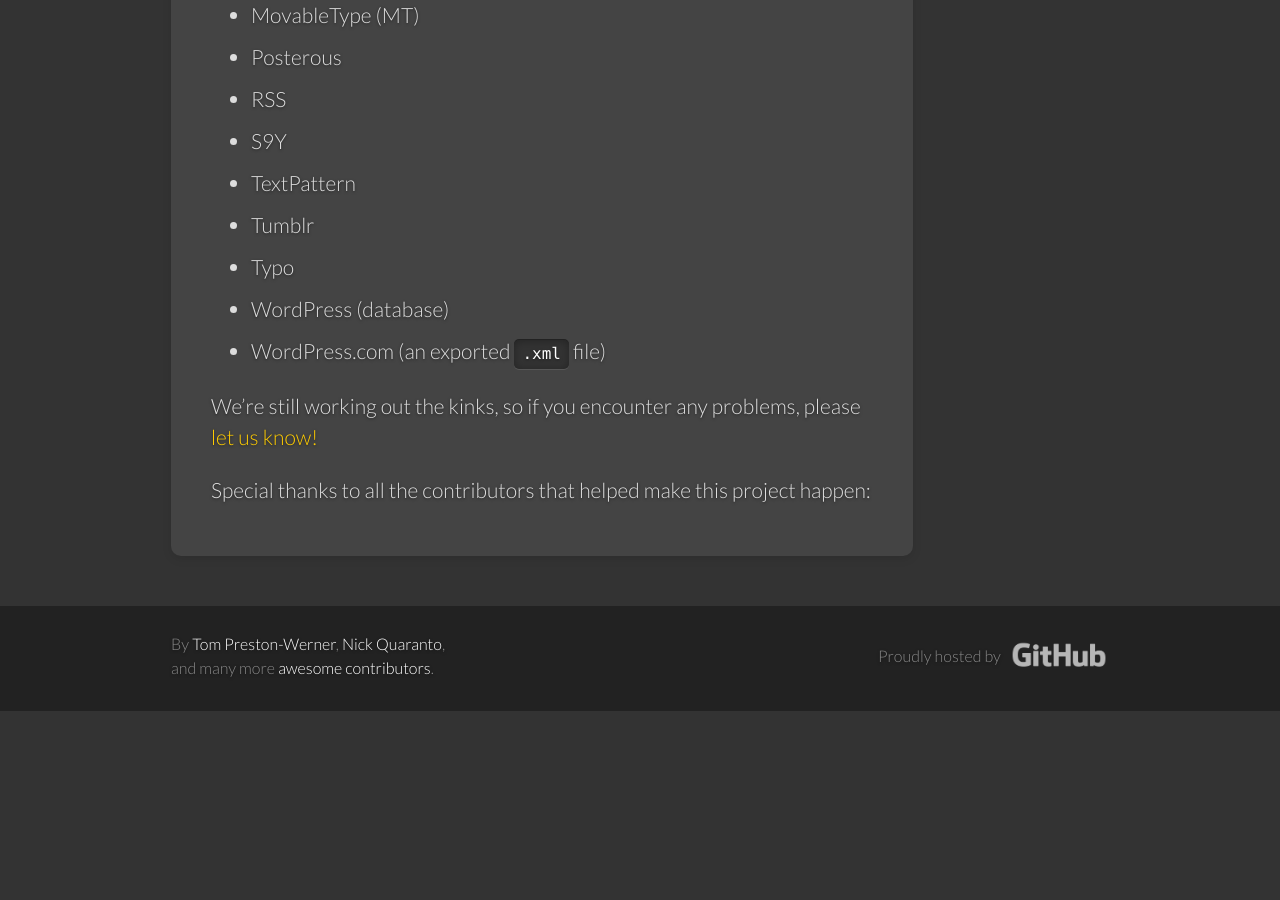
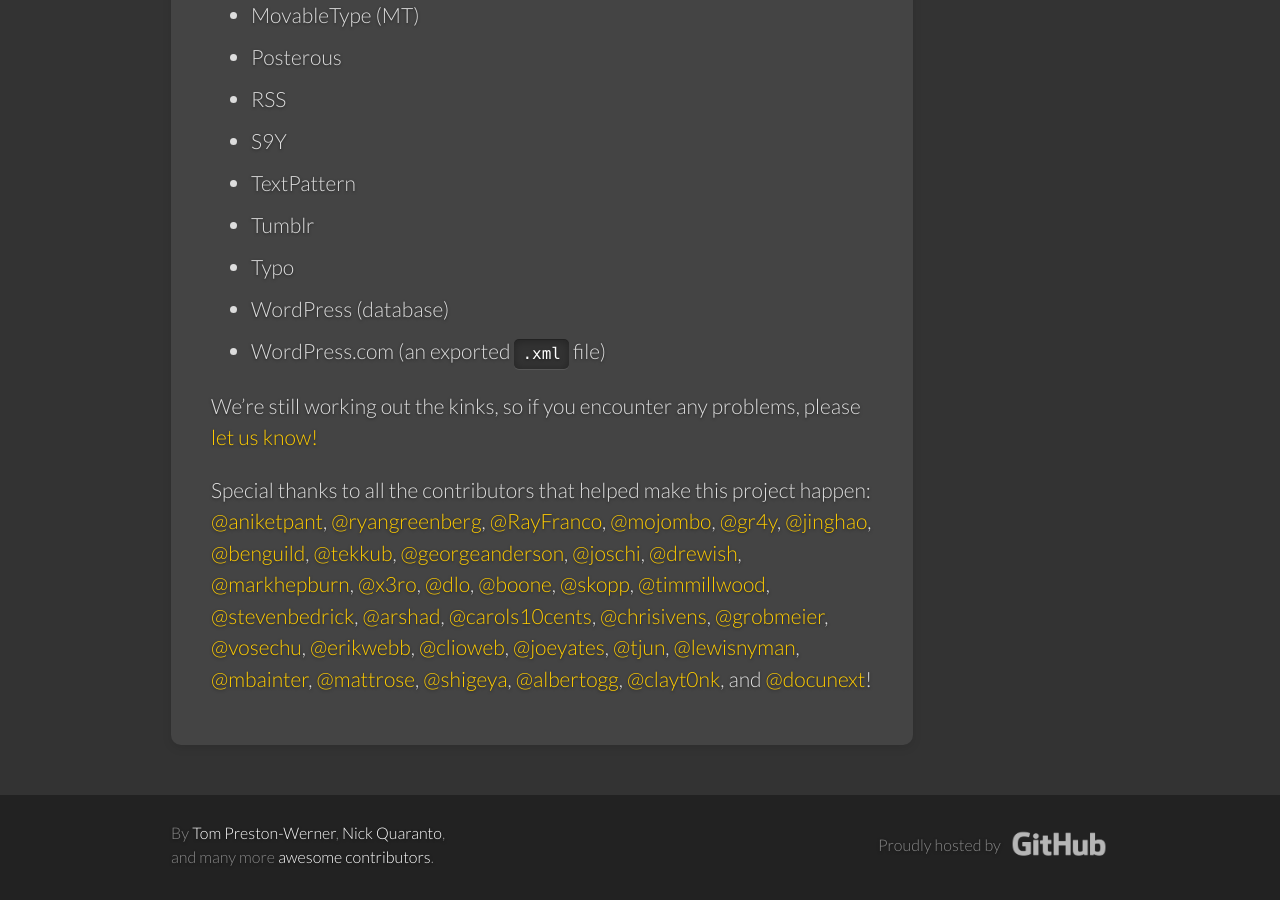
Before and after one commit to jekyll/jekyll-import, a Jekyll site: the page built from site/_posts/2013-12-17-jekyll-import-0-1-0-released.markdown, in a window 1280 px wide and 900 px high, scrolled down 820 px. Built offline with Jekyll 4.4.1, drawn with Linux system fonts in a browser that asks for light colours; some web fonts are replaced; before the commit the page ends 1531 px from its top, so only the background shows below that.

Commit message:
Add all the contributors to this release into the release post.

```diff
--- a/site/_posts/2013-12-17-jekyll-import-0-1-0-released.markdown
+++ b/site/_posts/2013-12-17-jekyll-import-0-1-0-released.markdown
@@ -34,6 +34,34 @@
 [let us know!][]
 
 Special thanks to all the contributors that helped make this project happen:
+[@aniketpant](https://github.com/aniketpant),
+[@ryangreenberg](https://github.com/ryangreenberg),
+[@RayFranco](https://github.com/RayFranco),
+[@mojombo](https://github.com/mojombo), [@gr4y](https://github.com/gr4y),
+[@jinghao](https://github.com/jinghao),
+[@benguild](https://github.com/benguild), [@tekkub](https://github.com/tekkub),
+[@georgeanderson](https://github.com/georgeanderson),
+[@joschi](https://github.com/joschi), [@drewish](https://github.com/drewish),
+[@markhepburn](https://github.com/markhepburn),
+[@x3ro](https://github.com/x3ro), [@dlo](https://github.com/dlo),
+[@boone](https://github.com/boone), [@skopp](https://github.com/skopp),
+[@timmillwood](https://github.com/timmillwood),
+[@stevenbedrick](https://github.com/stevenbedrick),
+[@arshad](https://github.com/arshad),
+[@carols10cents](https://github.com/carols10cents),
+[@chrisivens](https://github.com/chrisivens),
+[@grobmeier](https://github.com/grobmeier),
+[@vosechu](https://github.com/vosechu),
+[@erikwebb](https://github.com/erikwebb),
+[@clioweb](https://github.com/clioweb),
+[@joeyates](https://github.com/joeyates), [@tjun](https://github.com/tjun),
+[@lewisnyman](https://github.com/lewisnyman),
+[@mbainter](https://github.com/mbainter),
+[@mattrose](https://github.com/mattrose),
+[@shigeya](https://github.com/shigeya),
+[@albertogg](https://github.com/albertogg),
+[@clayt0nk](https://github.com/clayt0nk), and
+[@docunext](https://github.com/docunext)!
 
 [bump from @schneems]: https://github.com/jekyll/jekyll-import/issues/110
 [let us know!]: https://github.com/jekyll/jekyll-import/issues/72
```
